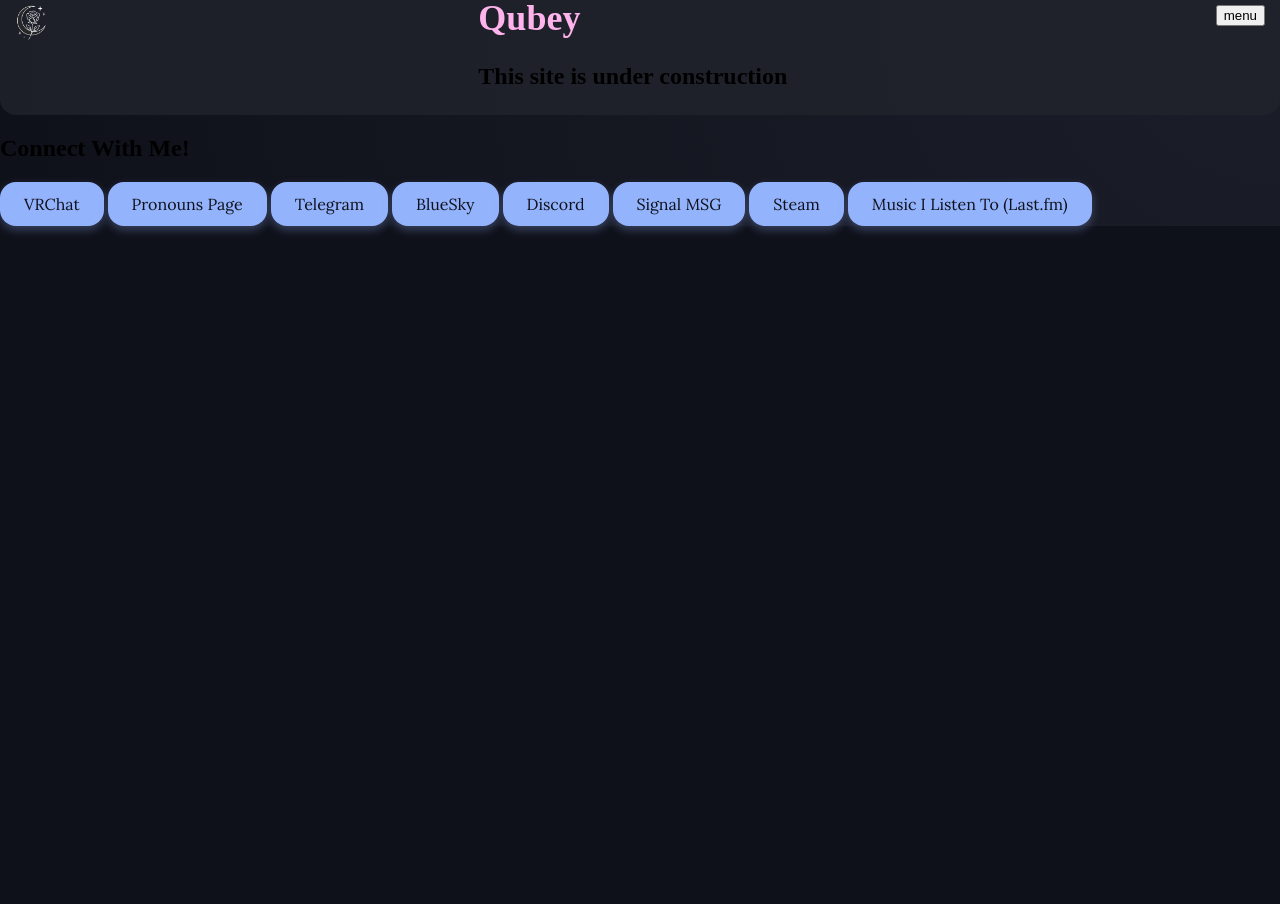
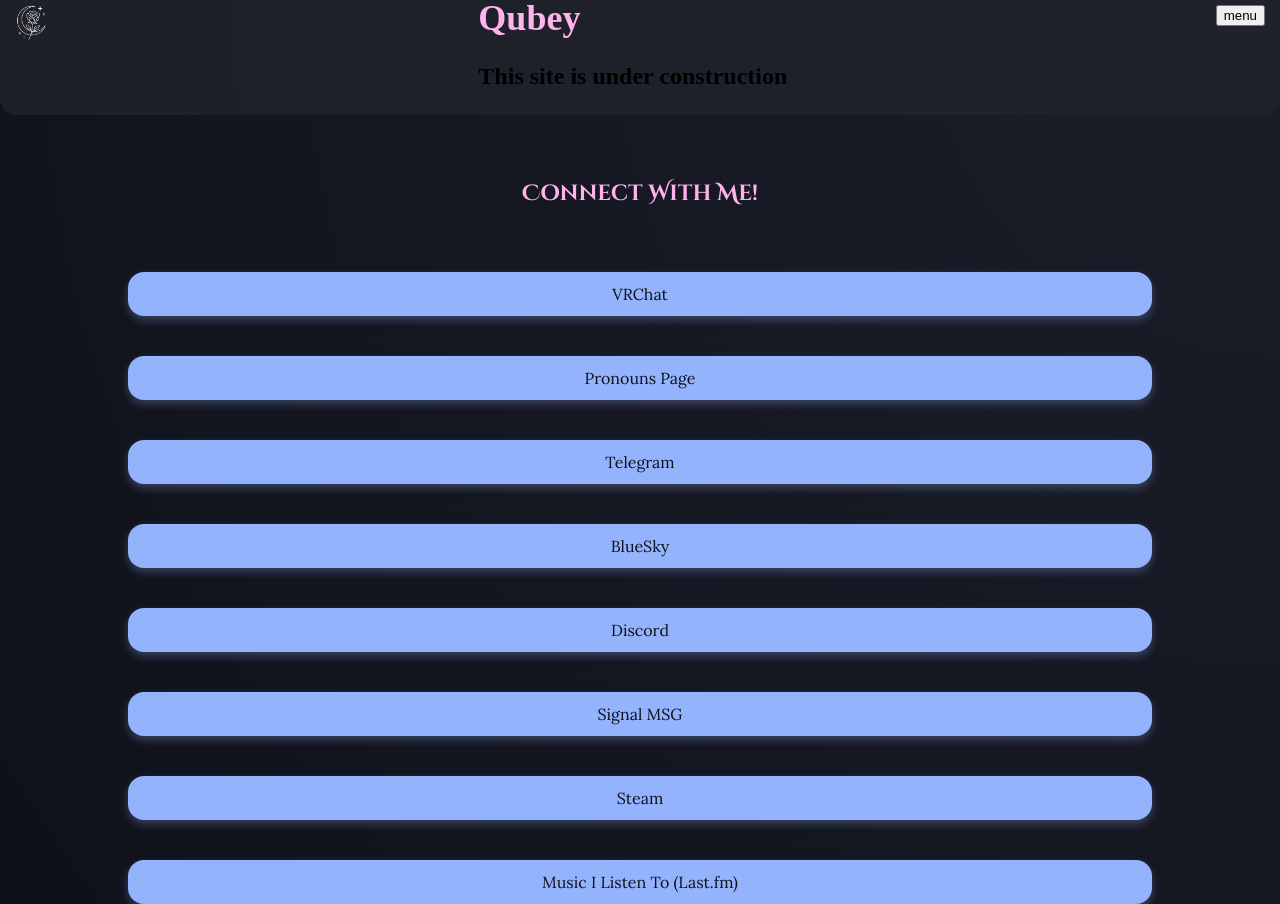
Before and after one commit to QUB3Y/QUB3Y.github.io, a Jekyll site: the page built from contact.html, in a window 1280 px wide. Built offline with Jekyll 4.4.1, drawn with Linux system fonts in a browser that asks for light colours; some web fonts are replaced.

Commit message:
contact page update

```diff
--- a/_sass/main.scss
+++ b/_sass/main.scss
@@ -120,6 +120,7 @@
       cursor: pointer;
       transition: background-color 0.3s ease, transform 0.2s ease;
       box-shadow: 0 4px 10px rgba(148, 179, 253, 0.3);
+      margin: 0 10%;
 }
 
 .page-contact button:hover {
@@ -127,3 +128,21 @@
       transform: translateY(-2px);
       box-shadow: 0 6px 14px rgba(255, 154, 228, 0.4);
 }
+
+.contact-links {
+  display: flex;
+  flex-direction: column;
+  gap: 2.5rem;
+}
+
+.page-contact h2 {
+  color: #FFB3EC;
+  // width: 85%;
+  padding: 0 7%;
+  font-family: "Cinzel Decorative", serif;
+  font-size: 1.375rem;
+  font-weight: bold;
+  vertical-align: text-top;
+  text-align: center;
+  margin: 4rem 0;
+}
```
Also changed, not shown: 4 other files.
